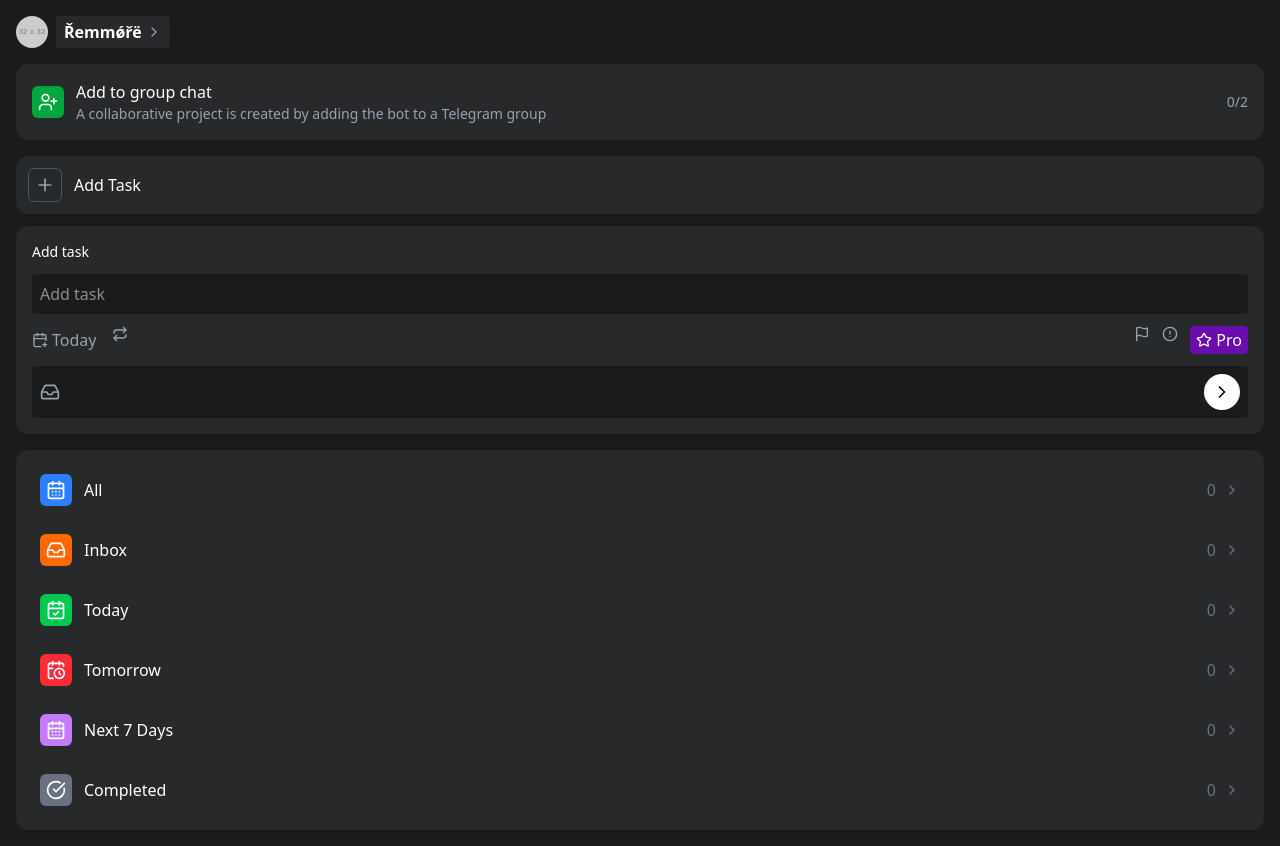
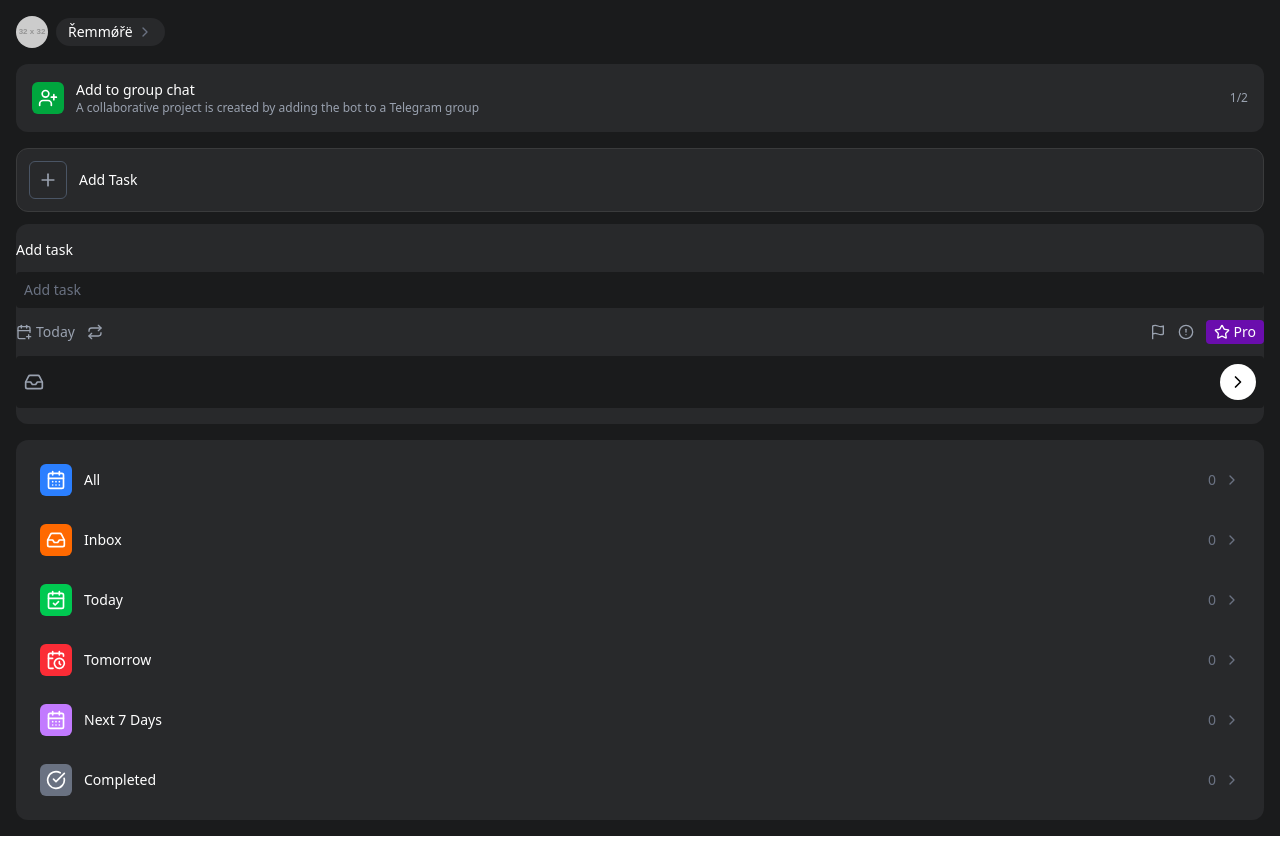
Before and after one commit to irroder/nextassist_bot, a React (Vite) app: page / in a window 1280 px wide. Both pictures are taken after a click on the element "Add Task". Built offline with nearby package versions, Linux system fonts and the light colour scheme.

Commit message:
Update App.tsx

```diff
--- a/src/App.tsx
+++ b/src/App.tsx
@@ -1,5 +1,4 @@
 import React, { useState } from "react";
-import { motion, AnimatePresence } from "framer-motion";
 import {
 	Inbox,
 	CalendarDays,
@@ -30,94 +29,88 @@ export default function App() {
 	const [taskInput, setTaskInput] = useState("");
 
 	return (
-		<div className="bg-[#1a1b1c] min-h-screen text-white p-4 relative max-w-[100vw] overflow-x-hidden">
-			<div className="flex justify-between items-center mb-4">
-				<div className="flex items-center gap-2">
+		<div className="bg-[#1a1b1c] min-h-screen text-white p-4 max-w-[100vw] overflow-x-hidden">
+			{/* Header */}
+			<div className="flex items-center gap-2 mb-4">
 				<img
 					src="https://placehold.co/32x32"
 					alt="avatar"
 					className="rounded-full w-8 h-8"
 				/>
-					<div className="flex items-center gap-1 bg-[#28292b] px-2 py-1 rounded">
-						<span className="font-semibold">Řemmǿřë</span>
-						<ChevronRight className="w-4 h-4 text-gray-400" />
-					</div>
+				<div className="bg-[#28292b] px-3 py-1 rounded-full flex items-center">
+					<span className="font-medium text-white text-sm">Řemmǿřë</span>
+					<ChevronRight className="w-4 h-4 text-gray-500 ml-1" />
 				</div>
 			</div>
 
+			{/* Group Chat Card */}
 			<div className="bg-[#28292b] rounded-xl p-4 flex items-center gap-3 mb-4">
 				<div className="bg-green-600 rounded-md w-8 h-8 flex items-center justify-center">
 					<UserPlus className="text-white w-5 h-5" />
 				</div>
 				<div>
-					<p className="font-medium text-white">Add to group chat</p>
-					<p className="text-sm text-gray-400">
-						A collaborative project is created by adding the bot to
-						a Telegram group
+					<p className="font-medium text-white text-sm">Add to group chat</p>
+					<p className="text-xs text-gray-400">
+						A collaborative project is created by adding the bot to a Telegram group
 					</p>
 				</div>
-				<span className="ml-auto text-sm text-gray-400">0/2</span>
+				<span className="ml-auto text-xs text-gray-400">1/2</span>
 			</div>
 
+			{/* Add Task Button */}
 			<div
-				className="flex items-center justify-between bg-[#28292b] p-3 rounded-xl cursor-pointer mb-3"
+				className="flex items-center gap-3 bg-[#28292b] p-3 rounded-xl mb-3 border border-[#3a3b3c] cursor-pointer hover:bg-[#1e1f20] transition-colors"
 				onClick={() => setShowAddTask(!showAddTask)}
 			>
-				<div className="flex items-center gap-3">
-					<div className="bg-[#28292b] p-1.5 rounded-md border border-gray-600">
-						<Plus className="text-gray-400 w-5 h-5" />
+				<div className="p-2 rounded-md border border-gray-600">
+					<Plus className="w-5 h-5 text-gray-400" />
 				</div>
-					<span>Add Task</span>
-				</div>
+				<span className="text-white text-sm">Add Task</span>
 			</div>
 
-			<AnimatePresence>
-				{showAddTask && (
-					<motion.div
-						initial={{ height: 0, opacity: 0 }}
-						animate={{ height: "auto", opacity: 1 }}
-						exit={{ height: 0, opacity: 0 }}
-						transition={{ duration: 0.3, ease: "easeInOut" }}
-						className="bg-[#28292b] rounded-xl p-4 mb-4 space-y-3 overflow-hidden"
+			{/* Add Task Form with smooth transition */}
+			<div
+				className={`transition-all duration-300 overflow-hidden ${
+					showAddTask ? "max-h-[500px] opacity-100 py-4" : "max-h-0 opacity-0 py-0"
+				} bg-[#28292b] rounded-xl mb-4 space-y-3`}
 			>
 				<p className="text-sm text-white">Add task</p>
 				<input
 					type="text"
 					placeholder="Add task"
-							className="w-full bg-[#1a1b1c] text-white p-2 rounded"
+					className="w-full bg-[#1a1b1c] text-white text-sm placeholder-gray-500 p-2 rounded outline-none"
 					value={taskInput}
 					onChange={(e) => setTaskInput(e.target.value)}
 				/>
-						<div className="flex justify-between text-gray-400">
-							<div className="flex gap-4">
+				<div className="flex justify-between text-gray-400 text-sm">
+					<div className="flex items-center gap-3">
 						<div className="flex items-center gap-1">
 							<CalendarPlus className="w-4 h-4" /> Today
 						</div>
 						<Repeat className="w-4 h-4" />
 					</div>
-							<div className="flex gap-3">
+					<div className="flex gap-3 items-center">
 						<Flag className="w-4 h-4" />
 						<AlertCircle className="w-4 h-4" />
-								<div className="flex items-center gap-1 bg-[#6a0dad] px-1.5 py-0.5 rounded text-white">
+						<div className="flex items-center gap-1 bg-[#6a0dad] px-2 py-0.5 rounded text-white">
 							<Star className="w-4 h-4" /> Pro
 						</div>
 					</div>
 				</div>
-						<div className="flex items-center justify-between bg-[#1a1b1c] p-2 rounded">
+				<div className="flex justify-between items-center bg-[#1a1b1c] p-2 rounded mt-2">
 					<Inbox className="w-5 h-5 text-gray-400" />
 					<button className="bg-white text-black p-2 rounded-full">
 						<ChevronRight className="w-5 h-5" />
 					</button>
 				</div>
-					</motion.div>
-				)}
-			</AnimatePresence>
+			</div>
 
+			{/* Categories List */}
 			<div className="bg-[#28292b] rounded-xl p-3 space-y-1">
 				{categories.map((cat, i) => (
 					<div
 						key={i}
-						className="flex items-center justify-between p-3 rounded-lg cursor-pointer hover:bg-[#1a1b1c] transition-colors"
+						className="flex items-center justify-between p-3 rounded-lg hover:bg-[#1a1b1c] transition-colors cursor-pointer"
 					>
 						<div className="flex items-center gap-3">
 							<div className={`${cat.color} p-1.5 rounded-md`}>
@@ -125,9 +118,9 @@ export default function App() {
 									className: "text-white w-5 h-5",
 								})}
 							</div>
-							<span>{cat.name}</span>
+							<span className="text-white text-sm">{cat.name}</span>
 						</div>
-						<div className="flex items-center gap-2 text-gray-500">
+						<div className="flex items-center gap-2 text-gray-500 text-sm">
 							<span>0</span>
 							<ChevronRight className="w-4 h-4" />
 						</div>
```
Lines whose indentation alone changed are shown as unchanged.
